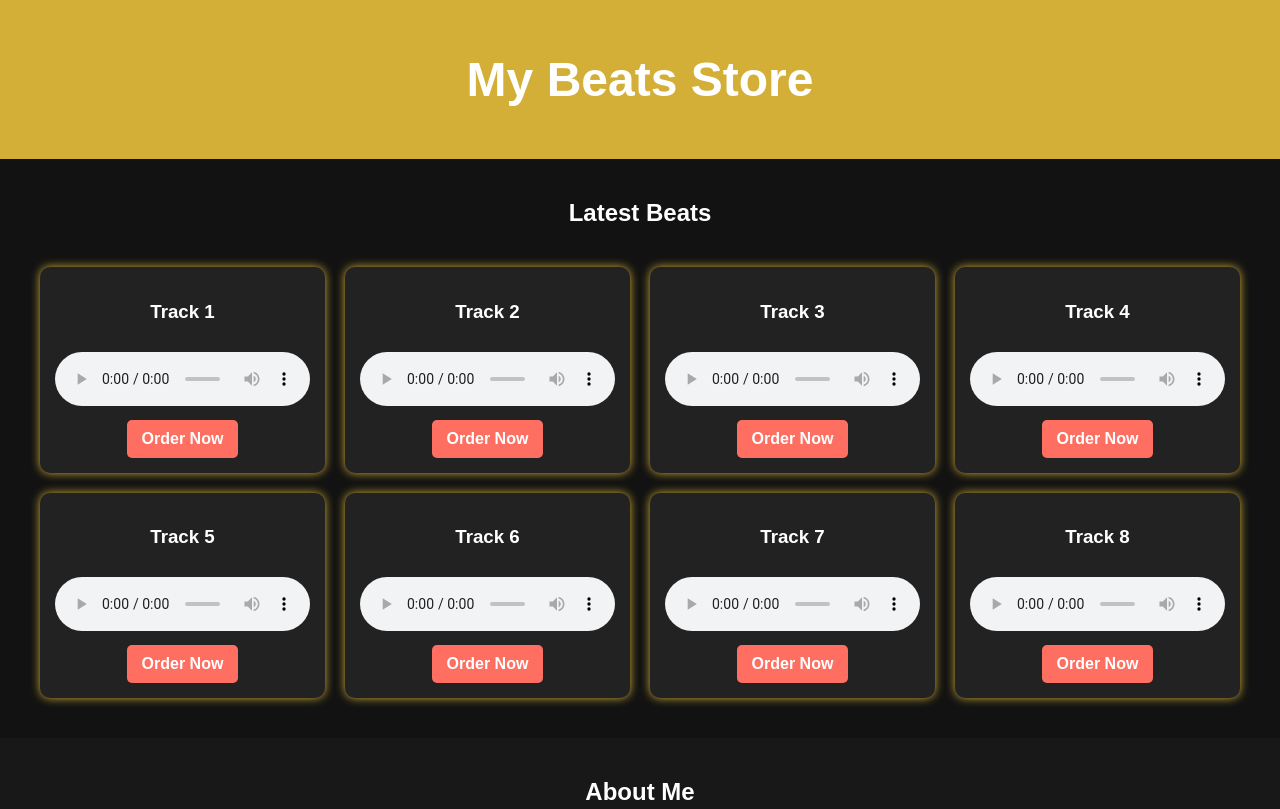
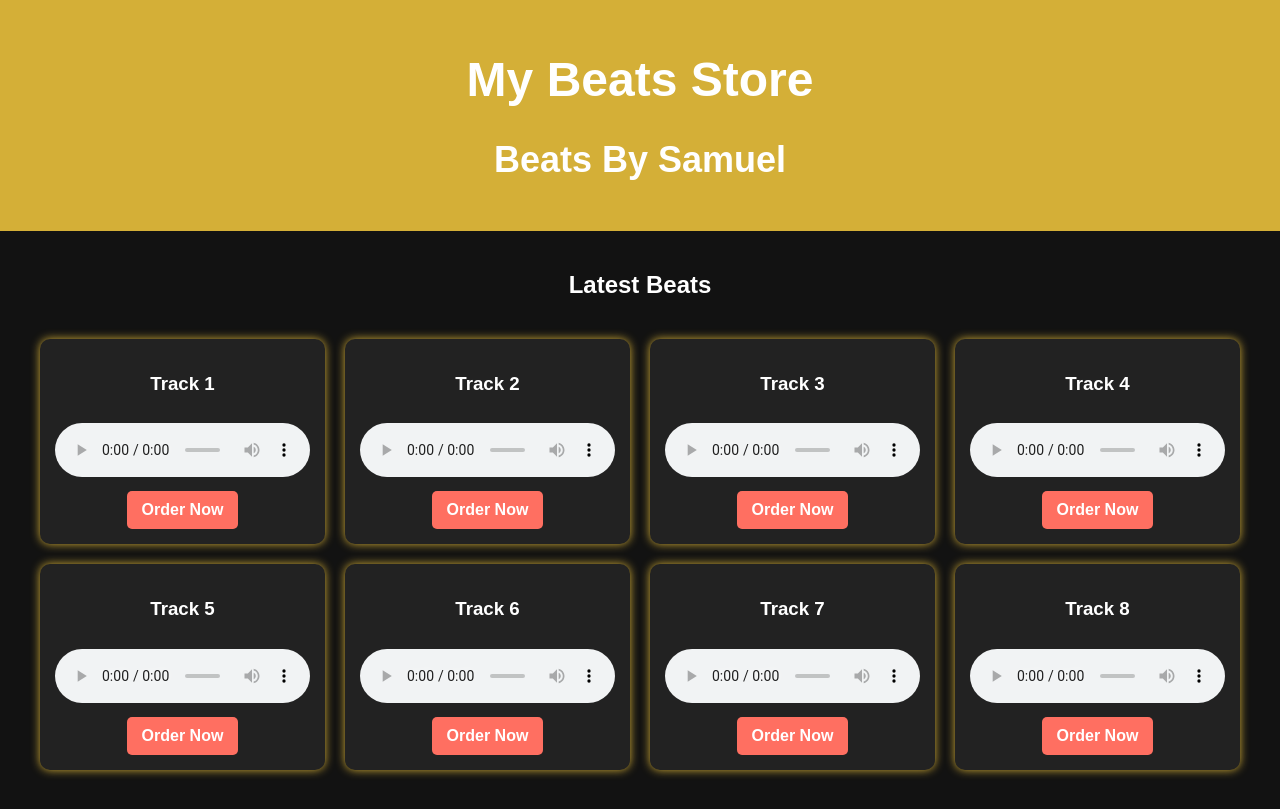
Before and after one commit to Samydev705/beat-store, a plain HTML site: page index.html in a window 1280 px wide. Shown: the top 809 px of the page. Drawn offline with Linux system fonts and the light colour scheme.

Commit message:
added beats by samuel

```diff
--- a/index.html
+++ b/index.html
@@ -9,6 +9,7 @@
   <body>
     <header>
       <h1>My Beats Store</h1>
+      <h2>Beats By Samuel</h2>
     </header>
 
     <section class="latest-beats">
```
